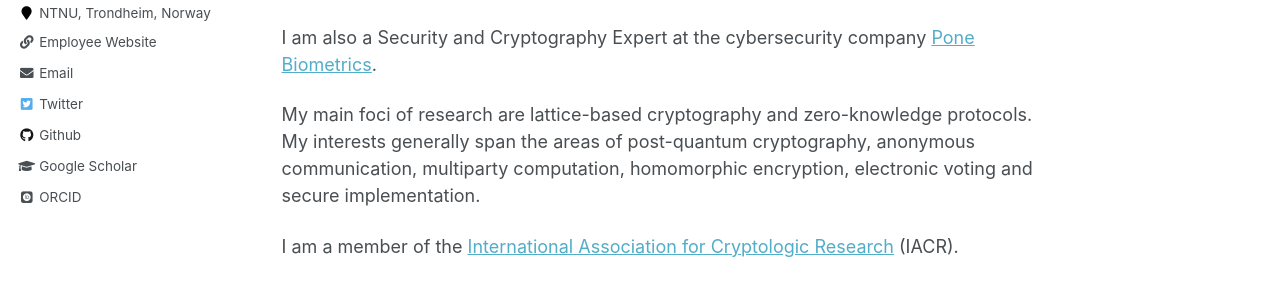
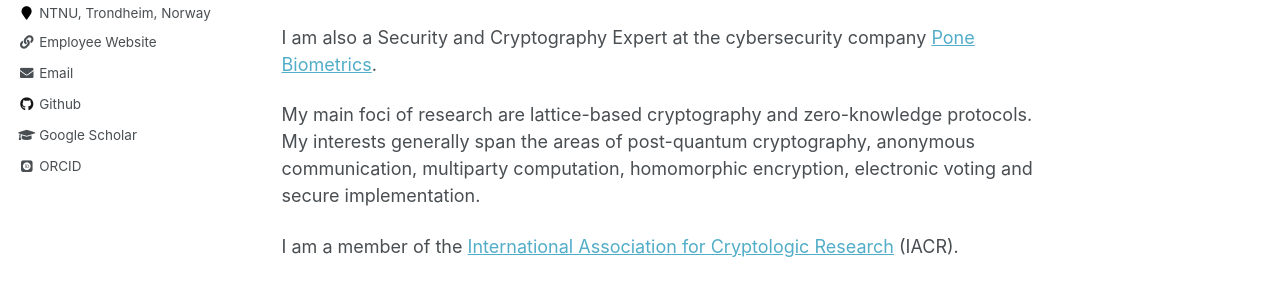
Before and after one commit to tjesi/tjesi.github.io, a Jekyll site: the page built from _pages/about.md, in a window 1280 px wide. Shown: the part 372-660 px from the top of the page. Built offline with Jekyll 4.4.1, drawn with Linux system fonts in a browser that asks for light colours; some web fonts are replaced.

Commit message:
Update _config.yml

```diff
--- a/_config.yml
+++ b/_config.yml
@@ -55,7 +55,6 @@ author:
   orcid            : "https://orcid.org/0000-0002-5455-0409"
   email            : "tjerand.silde@ntnu.no"
   github           : "tjesi"
-  twitter          : "tjerandsilde"
   uri              : "https://www.ntnu.edu/employees/tjerand.silde"
 
 # Reading Files
```
